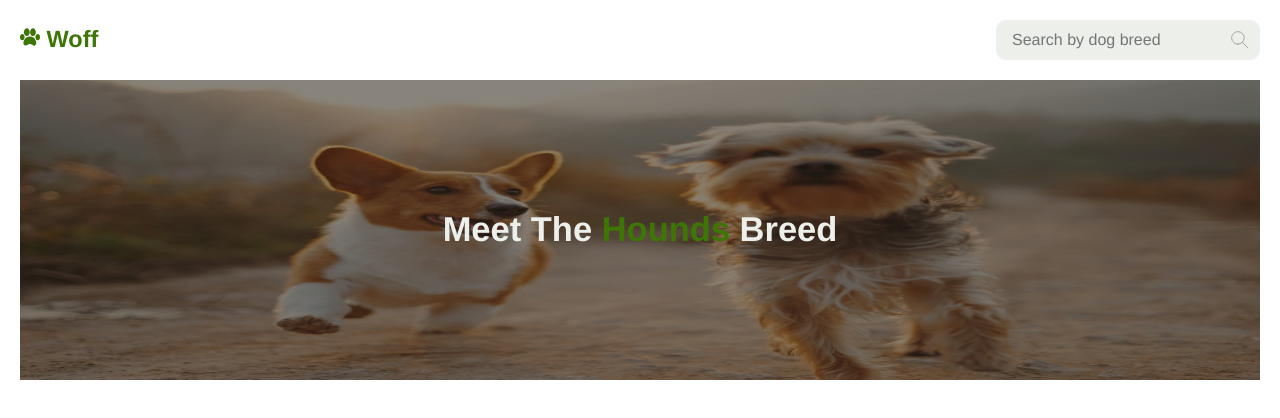
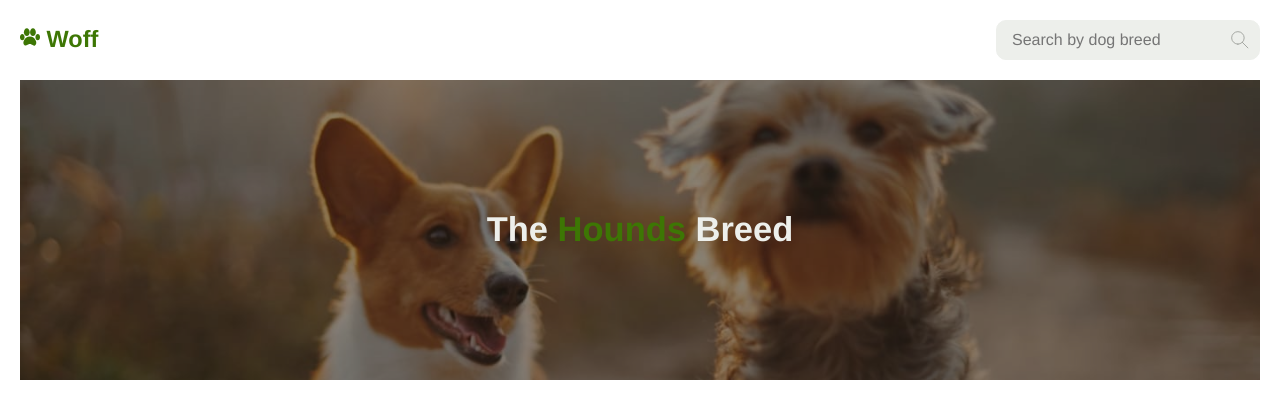
Before and after one commit to Anurella/EdenChallenge, a Vue app: page / in a window 1280 px wide. Shown: the top 418 px of the page. Built offline with nearby package versions, Linux system fonts and the light colour scheme; no server answers.

Commit message:
Fixed the blur effect of the hero image

```diff
--- a/src/components/Header.vue
+++ b/src/components/Header.vue
@@ -156,6 +156,10 @@ export default {
             color: var(--grash-100);
         }
 
+        @media screen and (max-width: 540px) {
+            height: 30px;
+        }
+
         &:focus {
             border-color:var(--grash-200);
             @media(prefers-color-scheme: dark) {
@@ -169,11 +173,11 @@ export default {
         right: 10px;
         opacity: .4;
         top:calc(50% - 20px / 2);
-        path{
-            stroke: var(--grash-100);
-            @media(prefers-color-scheme: dark) {
-            stroke: var(--grash-100);
-        }
+            path{
+                stroke: var(--grash-100);
+                @media(prefers-color-scheme: dark) {
+                stroke: var(--grash-100);
+            }
         }
       }
   }
@@ -206,6 +210,12 @@ export default {
 
 .error {
     margin-top:var(--spacing-10);
+
+    p {
+        @media screen and (max-width:540px) {
+            max-inline-size: 200px;
+        }
+    }
 }
 
 </style>
--- a/src/components/Hero.vue
+++ b/src/components/Hero.vue
@@ -16,7 +16,7 @@
         </div>
         <div class="hero__text">
             <h1>
-               Meet the <span> {{ title }}  </span> Breed
+               the <span> {{ title }}  </span> Breed
             </h1>
         </div>
     </section>
@@ -63,9 +63,13 @@
         img {
             height:100%;
             width:100%;
+             object-fit: cover;
            @media screen and (min-wdith:1440px){
                 object-fit: cover;
                 object-position: top center;
+           }
+           @media screen and (min-width:768px) {
+               object-position:center 28%;
            }
         }
       }
```
